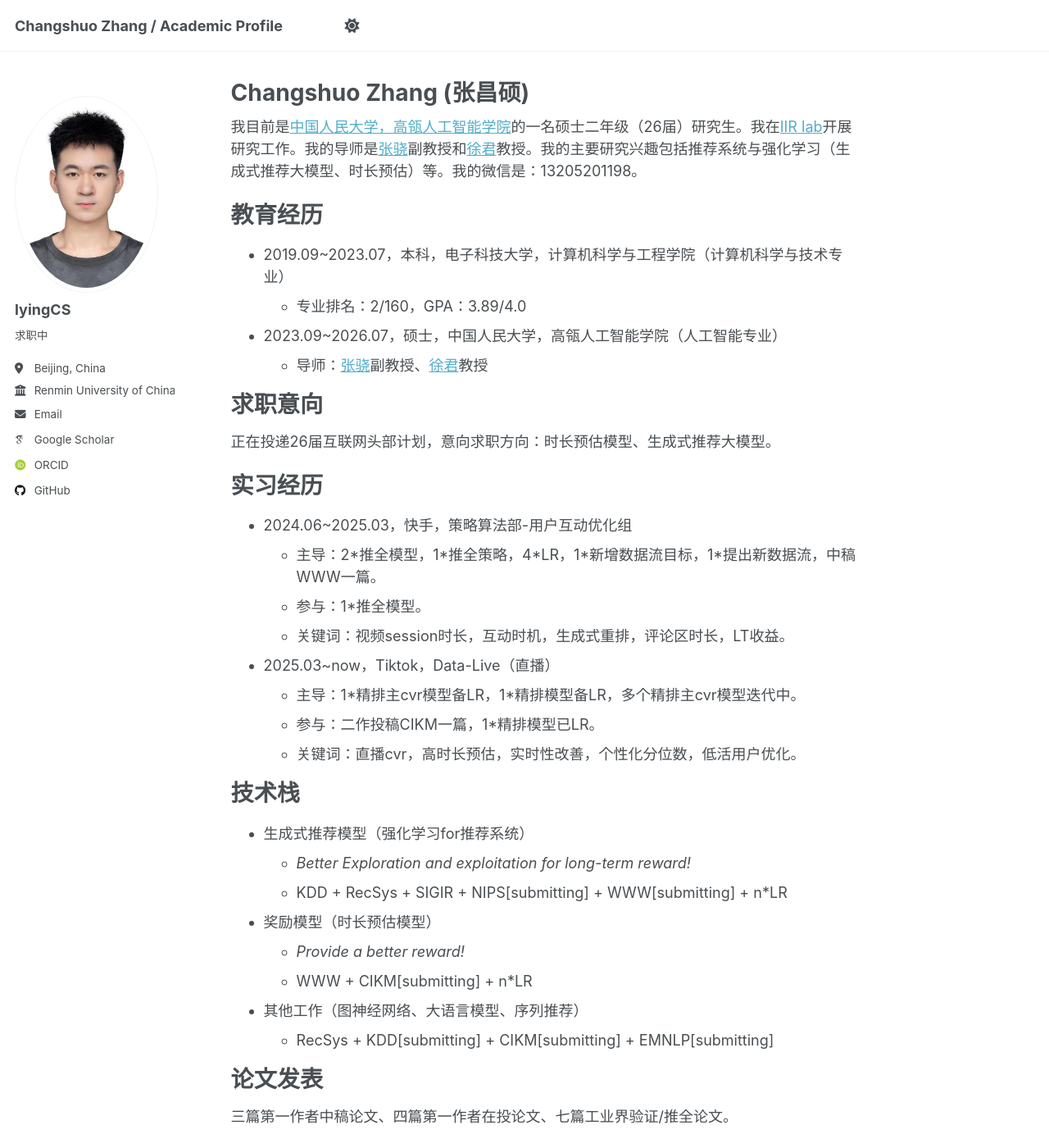
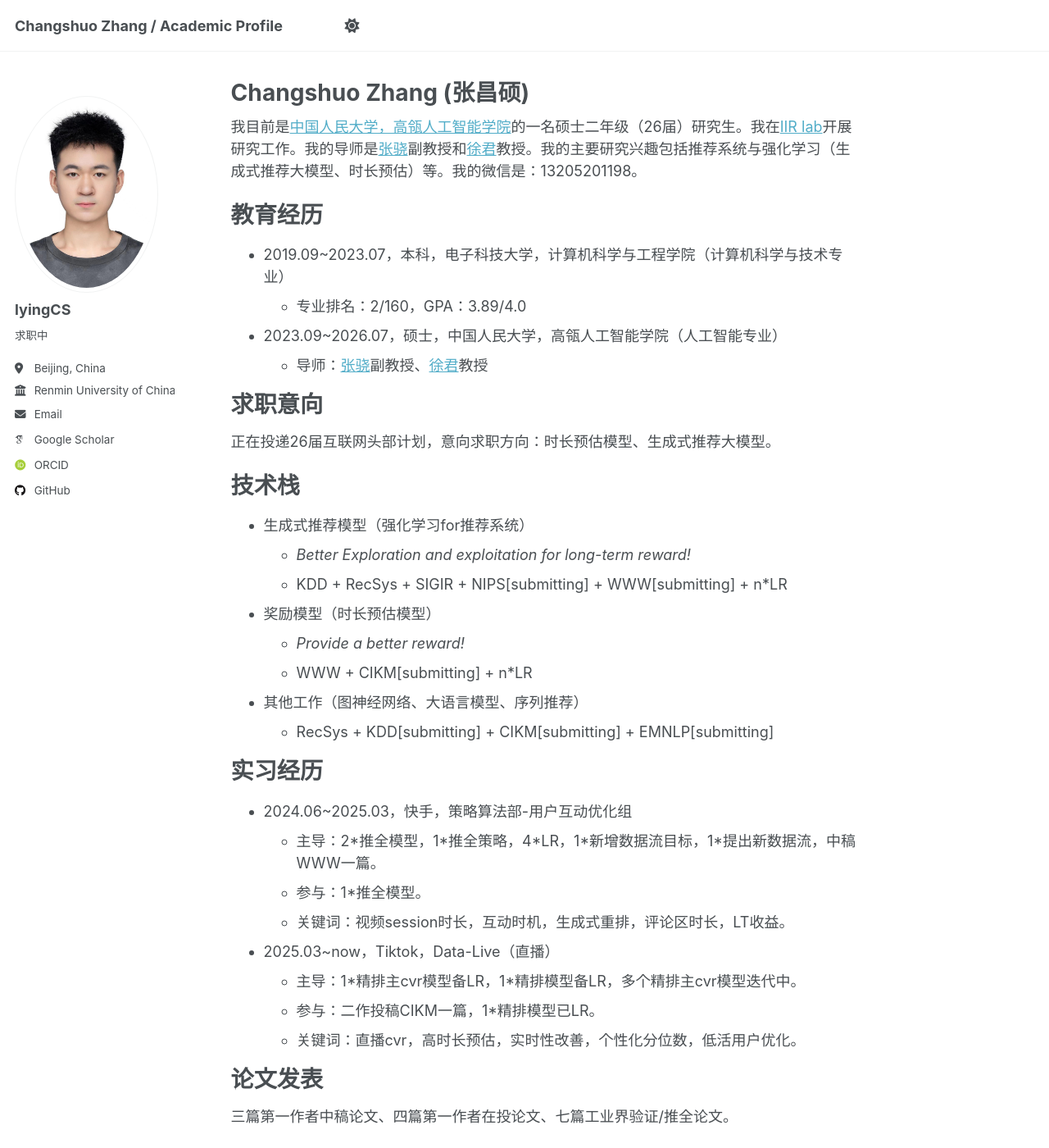
Before and after one commit to lyingCS/lyingCS.github.io, a Jekyll site: the page built from _pages/about.md, in a window 1280 px wide and 1400 px high. Shown: the whole window at 82% size. Built offline with Jekyll 4.4.1, drawn with Linux system fonts in a browser that asks for light colours; some web fonts are replaced; part of the change alters nothing that is shown.

```diff
--- a/_pages/about.md
+++ b/_pages/about.md
@@ -21,6 +21,18 @@ redirect_from:
 
 正在投递26届互联网头部计划，意向求职方向：时长预估模型、生成式推荐大模型。
 
+技术栈
+======
+
++ 生成式推荐模型（强化学习for推荐系统）
+  + _Better Exploration and exploitation for long-term reward!_
+  + KDD + RecSys + SIGIR + NIPS[submitting] + WWW[submitting] + n*LR
++ 奖励模型（时长预估模型）
+  + _Provide a better reward!_
+  + WWW + CIKM[submitting] + n*LR
++ 其他工作（图神经网络、大语言模型、序列推荐）
+  + RecSys + KDD[submitting] + CIKM[submitting] + EMNLP[submitting]
+
 实习经历
 ======
 
@@ -32,18 +44,6 @@ redirect_from:
   + 主导：1\*精排主cvr模型备LR，1*精排模型备LR，多个精排主cvr模型迭代中。
   + 参与：二作投稿CIKM一篇，1\*精排模型已LR。
   + 关键词：直播cvr，高时长预估，实时性改善，个性化分位数，低活用户优化。
-
-技术栈
-======
-
-+ 生成式推荐模型（强化学习for推荐系统）
-  + _Better Exploration and exploitation for long-term reward!_
-  + KDD + RecSys + SIGIR + NIPS[submitting] + WWW[submitting] + n*LR
-+ 奖励模型（时长预估模型）
-  + _Provide a better reward!_
-  + WWW + CIKM[submitting] + n*LR
-+ 其他工作（图神经网络、大语言模型、序列推荐）
-  + RecSys + KDD[submitting] + CIKM[submitting] + EMNLP[submitting]
 
 论文发表
 ======
```
